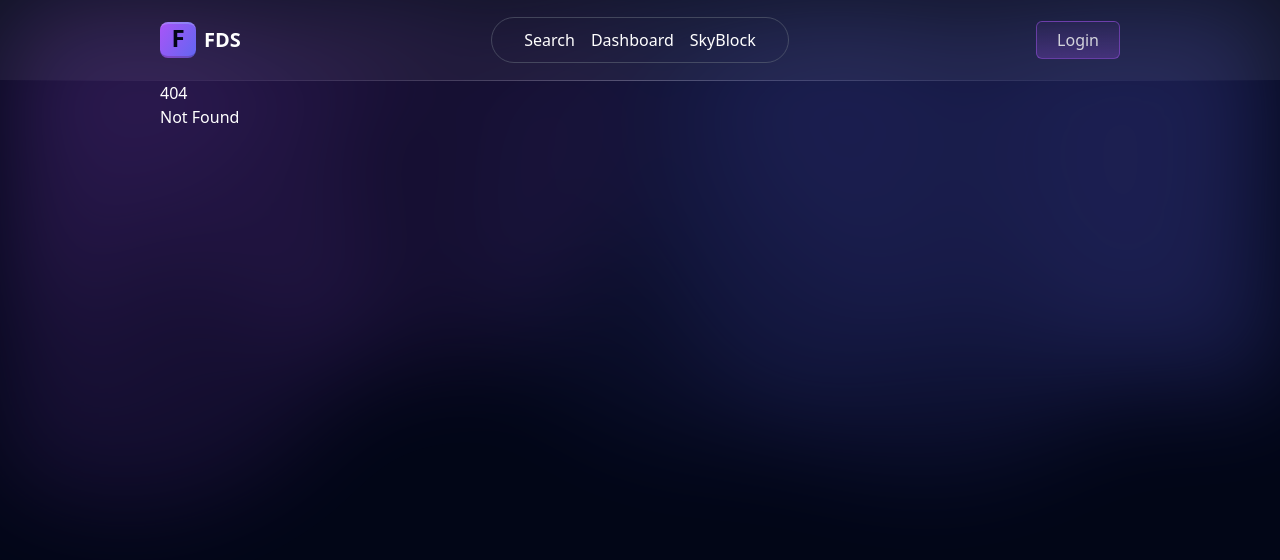
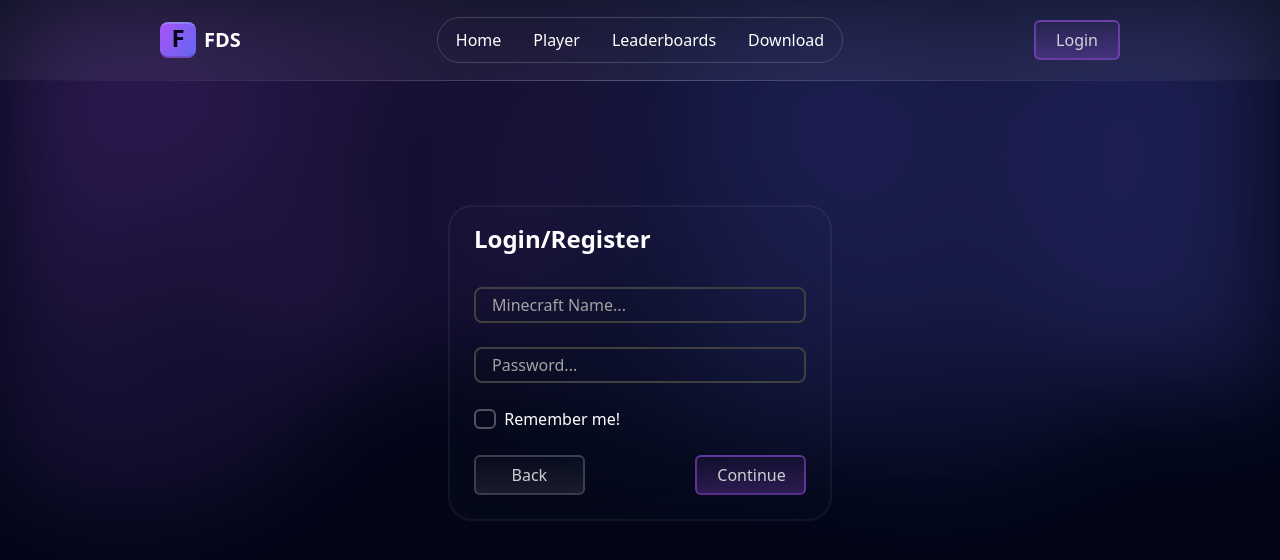
Before and after one commit to NoBypass/fds, a SvelteKit app in the folder client/: page /login in a window 1280 px wide. Before the commit this address had no page. Shown: the top 560 px of the page. Built offline with nearby package versions, Linux system fonts and the light colour scheme.

Commit message:
login page + fixes

```diff
--- a/client/src/lib/components/Button.svelte
+++ b/client/src/lib/components/Button.svelte
@@ -11,8 +11,8 @@
     const styles = {
         fancy: 'bg-gradient-primary normal-b',
         transparent: 'bg-transparent text-white',
-        normal: 'border border-gray-500/60 bg-gradient-glass opacity-80 hover:opacity-100',
-        primary: 'border border-purple-500/60 bg-gradient-primary-glass opacity-80 hover:opacity-100'
+        normal: 'border-2 border-gray-500/60 bg-gradient-glass opacity-80 hover:opacity-100',
+        primary: 'border-2 border-purple-500/60 bg-gradient-primary-glass opacity-80 hover:opacity-100'
     }
 
     let buttonRef: undefined | HTMLElement
--- a/client/src/lib/components/Card.svelte
+++ b/client/src/lib/components/Card.svelte
@@ -19,12 +19,14 @@
 </script>
 
 <div class={twMerge(tw, 'group bg-white/[.01] border-2 border-white/5 hover:border-white/10 p-4 rounded-3xl relative transition duration-300 overflow-hidden backdrop-blur-xl', noAnim ? '' : '')}>
-    <span bind:this={ref} class="absolute group-hover:opacity-[.03] opacity-0 transition-opacity duration-300"
+    <span bind:this={ref} class="z-0 absolute group-hover:opacity-[.03] opacity-0 transition-opacity duration-300"
           style="background: radial-gradient(rgba(255,255,255) 0, transparent {rad}px);
               width: {rad*2}px;
               height: {rad*2}px;
               top: {mouseLocation.y}px;
               left: {mouseLocation.x}px;"
     />
-    <slot />
+    <div class="z-10 relative">
+        <slot />
+    </div>
 </div>
--- a/client/src/lib/components/Checkbox.svelte
+++ b/client/src/lib/components/Checkbox.svelte
@@ -2,8 +2,8 @@
     import { createEventDispatcher } from 'svelte'
 
     export let tw = ''
-
     export let checked = false
+    export let id = 'c'
 
     const dispatch = createEventDispatcher()
 </script>
@@ -66,9 +66,9 @@
 </style>
 
 <div class="{tw} relative flex">
-    <input bind:checked={checked} on:change={(e) => dispatch('change', e)} id="c" type="checkbox" class="h-0 w-0 hidden">
-    <label for="c" class="flex items-center w-full gap-2 cursor-pointer">
-        <span class="{checked ? 'border-[10px] border-purple-500' : 'border-2 border-neutral-400'} h-5 w-5 overflow-hidden rounded-md hover:bg-neutral-400/20"></span>
+    <input bind:checked={checked} on:change={(e) => dispatch('change', e)} id={id} type="checkbox" class="h-0 w-0 hidden">
+    <label for={id} class="flex items-center w-full gap-2 cursor-pointer">
+        <span class="{checked ? 'border-[10px] border-purple-500 w-5' : 'border-2 border-white/30 w-6'} h-5 overflow-hidden rounded-md hover:bg-neutral-400/20" />
         <ins class="text-white hover:text-neutral-200 transition duration-150 w-full no-underline ease">
             <slot />
         </ins>
--- a/client/src/lib/components/Input.svelte
+++ b/client/src/lib/components/Input.svelte
@@ -46,7 +46,7 @@
     }
 </script>
 
-<div bind:this={mainRef} class="{colors[color]} space-between cursor-text transition duration-150 bg-transparent items-center gap-2 py-1 border-2 flex {rounded ? 'rounded-full' : ''} px-4 {tw}">
+<div bind:this={mainRef} class="{colors[color]} space-between cursor-text transition duration-150 bg-transparent items-center gap-2 py-1 border-2 flex {rounded ? 'rounded-full' : 'rounded-lg'} px-4 {tw}">
     <slot name="left" />
     <input on:input={(e) => {
         dispatch('change', e)
--- a/client/src/routes/+layout.svelte
+++ b/client/src/routes/+layout.svelte
@@ -26,7 +26,7 @@
     }
 
     const links = [
-        'Search', 'Dashboard', 'SkyBlock'
+        'Home', 'Player', 'Leaderboards', 'Download'
     ]
 
     const logout = () => {
@@ -103,9 +103,11 @@
         </div>
 
         <div class="flex items-center gap-8 justify-self-center">
-            <ul class="flex gap-4 border-gray-500/50 rounded-full px-8 py-2.5 border">
+            <ul class="flex border-gray-500/50 rounded-full px-0.5 py-0.5 border">
                 {#each links as link}
-                    <li><a href="/{link.toLowerCase()}">{link}</a></li>
+                    <li class="py-2 px-4 ring-inset ring-white/40 hover:ring-1 rounded-full hover:bg-white/5 transition duration-300">
+                        <a href="/{link === links[0] ? '' : link.toLowerCase()}">{link}</a>
+                    </li>
                 {/each}
             </ul>
         </div>
--- /dev/null
+++ b/client/src/routes/login/+page.svelte
@@ -0,0 +1,32 @@
+<script>
+    import Card from '$lib/components/Card.svelte'
+    import Text from '$lib/components/Text.svelte'
+    import Input from '$lib/components/Input.svelte'
+    import Checkbox from '$lib/components/Checkbox.svelte'
+    import Button from '$lib/components/Button.svelte'
+
+    const form = {
+        name: '',
+        password: '',
+        remember: false
+    }
+</script>
+
+<main class="h-[55vh] grid justify-center">
+    <Card tw="place-self-end w-96">
+        <div class="grid gap-6 px-2 pb-2">
+            <Text tw="mb-2" b type="h2">Login/Register</Text>
+            <Input bind:value={form.name} placeholder="Minecraft Name..." />
+            <Input bind:value={form.password} password placeholder="Password..." />
+
+            <Checkbox id="remember" bind:checked={form.remember}>
+                <Text size="md">Remember me!</Text>
+            </Checkbox>
+
+            <div class="grid grid-cols-3">
+                <Button href="/">Back</Button>
+                <Button tw="col-start-3" type="primary">Continue</Button>
+            </div>
+        </div>
+    </Card>
+</main>
```
